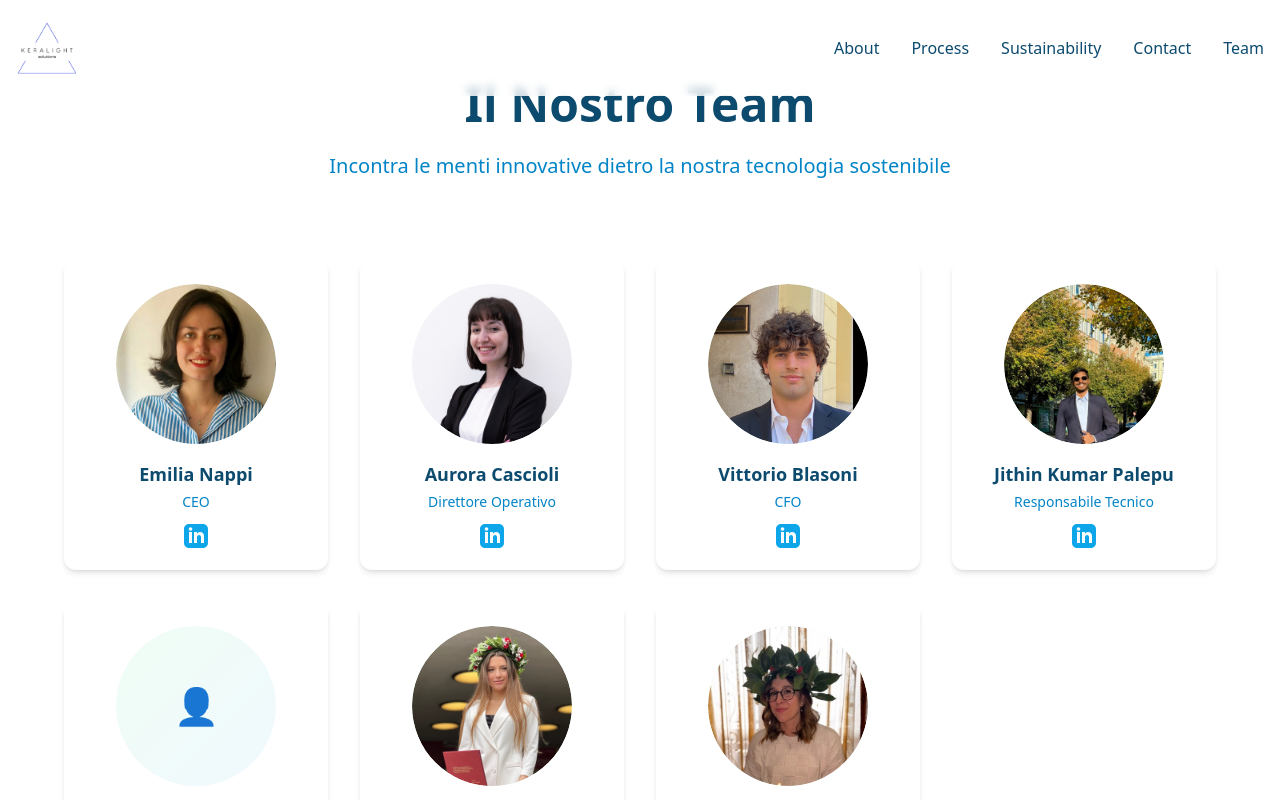
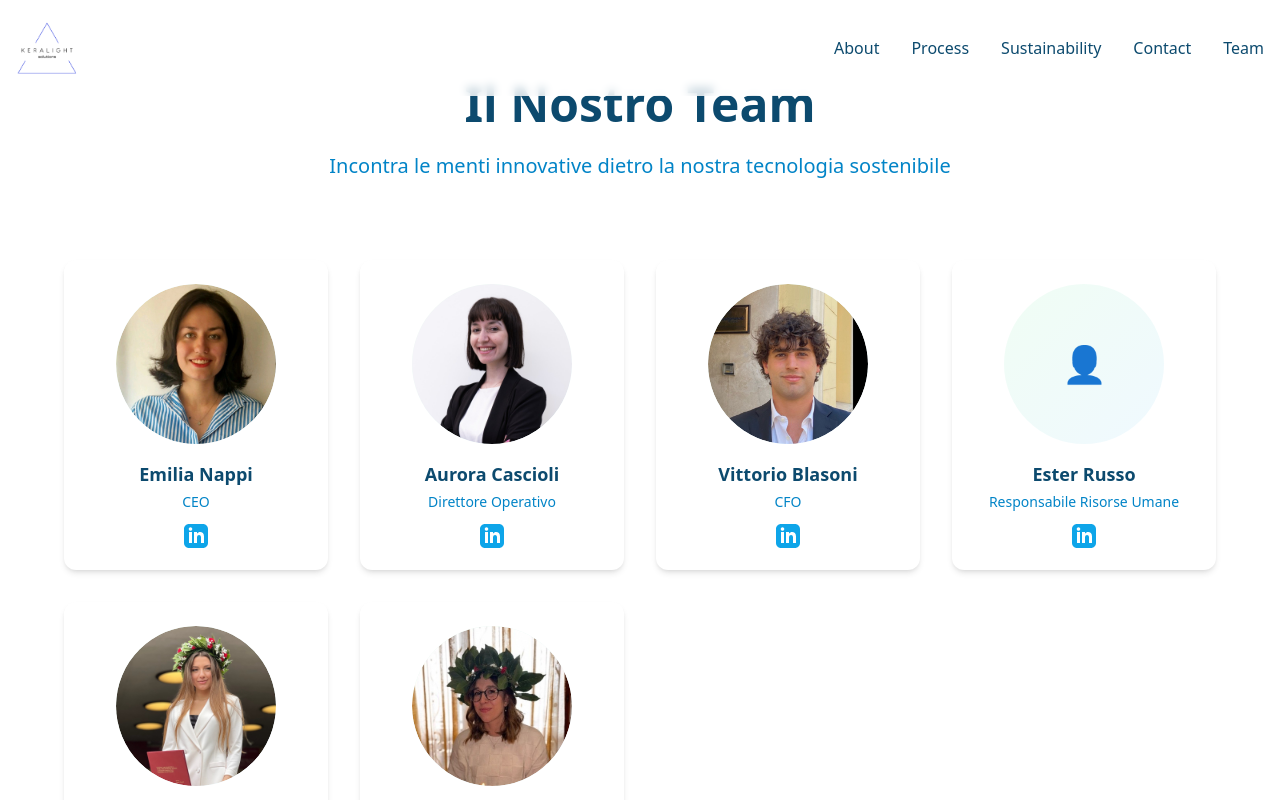
Before and after one commit to jpalepu/keralite-website, a Next.js app: page /team in a window 1280 px wide. Shown: the top 800 px of the page. Built offline with nearby package versions, Linux system fonts and the light colour scheme.

Commit message:
jithin removed from team

```diff
--- a/pages/team.js
+++ b/pages/team.js
@@ -45,12 +45,6 @@ export default function Team() {
                 image: "vittorio.jpeg"
               },
               {
-                name: "Jithin Kumar Palepu",
-                role: "Responsabile Tecnico",
-                linkedin: "#",
-                image: "jithin.jpeg"
-              },
-              {
                 name: "Ester Russo",
                 role: "Responsabile Risorse Umane",
                 linkedin: "#"
```
